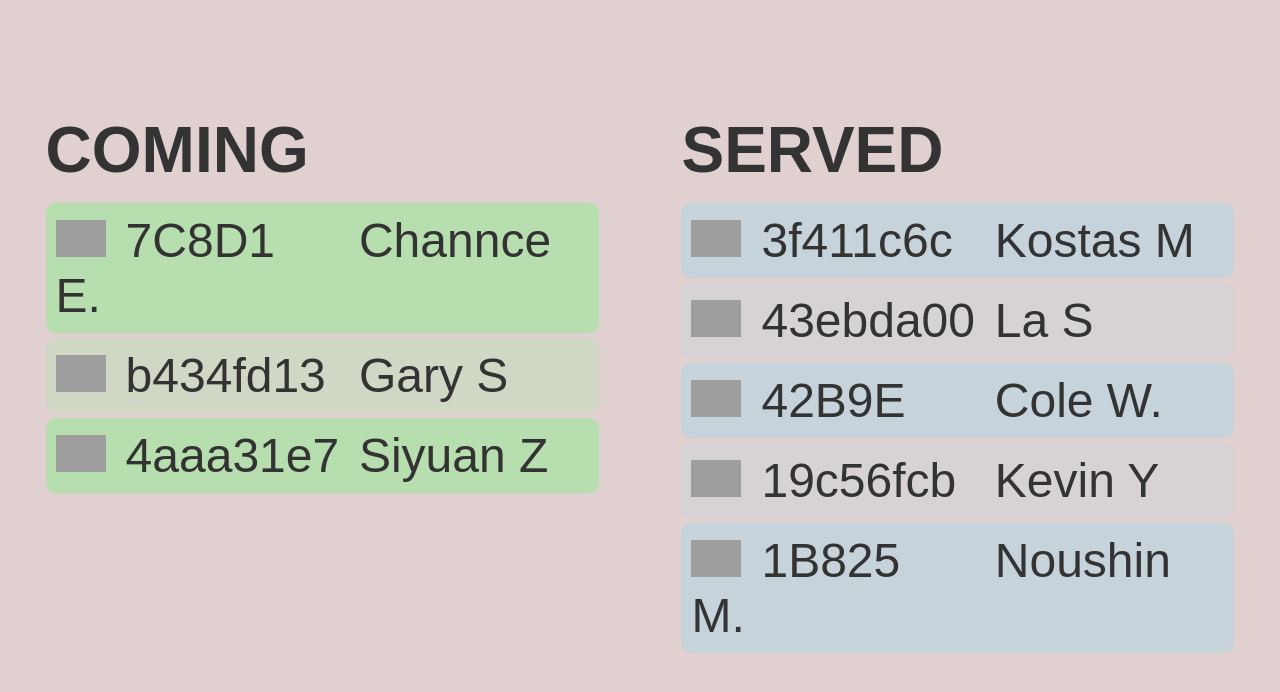
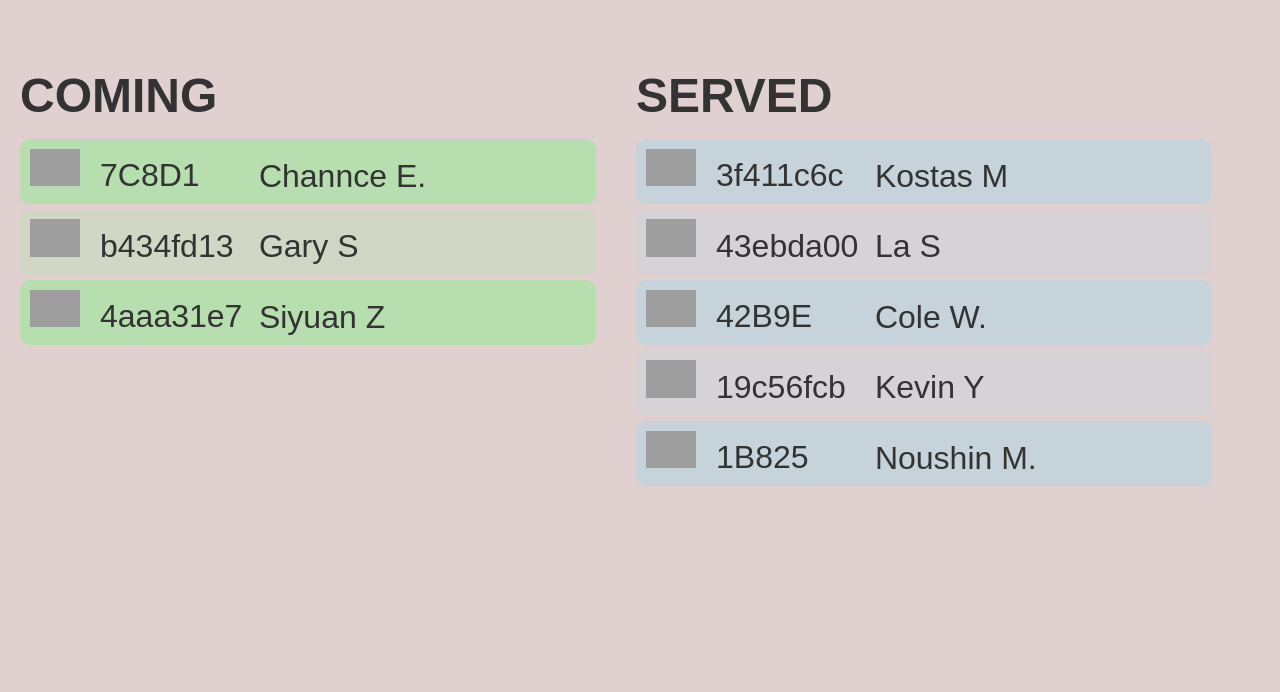
Before and after one commit to virtualkitchenco/demopages, a website: page externalScreen.html in a window 1280 px wide. Drawn offline with Linux system fonts and the light colour scheme; grey boxes are pictures that could not be loaded; a web font is replaced by a local one.

Commit message:
new style

```diff
--- a/externalScreen.html
+++ b/externalScreen.html
@@ -13,16 +13,36 @@
             color: #333;
             display: flex;
             justify-content: center;
-            align-items: center;
-            height: 100vh;
-            margin: 0;
         }
 
-        .container {
-            display: flex;
-            justify-content: space-between;
-            width: 96%;
-            height: 90%;
+        .container, .image-container {
+            display: none; /* Initially hide all containers */
+            width: 100vw; /* Full viewport width */
+            height: 100vh; /* Full viewport height */
+            position: absolute;
+            transition: opacity 1s ease-in-out; /* Smooth transition */
+        }
+
+        .image-container {
+            display: flex; /* Ensure it's displayed as a flex container */
+            width: 100vw; /* Full viewport width */
+            height: 100vh; /* Full viewport height */
+            justify-content: center;
+            align-items: center;
+            position: fixed; /* Use fixed to ensure it covers the entire screen */
+            top: 0; /* Align to the top of the viewport */
+            left: 0; /* Align to the left of the viewport */
+        }
+
+        .active {
+            display: flex; /* Show active container */
+            opacity: 1;
+        }
+
+        .image-container img {
+            width: 100%; /* Full width */
+            height: 100%; /* Full height */
+            object-fit: cover; /* Ensures the image covers the container, cropping if necessary */
         }
 
         .column {
@@ -32,7 +52,7 @@
         }
 
         h2 {
-            font-size: 4em;
+            font-size: 3em;
             margin-bottom: 10px;
             display: flex;
             justify-content: space-between;
@@ -44,7 +64,7 @@
         }
 
         li {
-            font-size: 3em;
+            font-size: 2em;
             margin: 5px 0;
             padding: 10px;
             background-color: rgba(144, 238, 144, 0.4); /* Existing background color */
@@ -53,6 +73,7 @@
             transition: opacity 0.5s; /* Transition for fade-in */
             align-items: center; /* Center content vertically */
         }
+
         #ready-orders li {
             background-color: rgba(173, 216, 230, 0.6); /* Light blue background */
         }
@@ -66,7 +87,7 @@
 
         .display-id-span {
             display: inline-block;
-            width: 220px; /* Adjust width as needed */
+            width: 150px; /* Adjust width as needed */
         }
 
         .eta-span {
@@ -79,7 +100,7 @@
     </style>
 </head>
 <body>
-    <div class="container">
+    <div class="container active" id="order-list-container">
         <div class="column">
             <h2><span>COMING</span></h2>
             <ul id="in-progress-orders"></ul>
@@ -88,6 +109,12 @@
             <h2><span>SERVED</span></h2>
             <ul id="ready-orders"></ul>
         </div>
+    </div>
+    <div class="image-container" id="ad-image-container">
+        <img src="images/ad.png" alt="Ad Image">
+    </div>
+    <div class="image-container" id="menu-image-container">
+        <img src="images/menu.png" alt="Menu Image">
     </div>
     <script>
         const updateOrders = (inProgressOrders, readyOrders) => {
@@ -162,12 +189,39 @@
                 readyOrdersDom.appendChild(li);
             });
         }
+
+        const cycleDisplays = () => {
+            const containers = [
+                document.getElementById('order-list-container'),
+                document.getElementById('ad-image-container'),
+                document.getElementById('menu-image-container')
+            ];
+            let currentIndex = -1; // Start at -1 so the first increment sets it to 0
+
+            const showNextContainer = () => {
+                containers.forEach((container, index) => {
+                    container.classList.remove('active');
+                    container.style.opacity = 0;
+                });
+
+                currentIndex = (currentIndex + 1) % containers.length;
+                containers[currentIndex].classList.add('active');
+                containers[currentIndex].style.opacity = 1;
+
+                const displayDurations = [20000, 5000, 10000];
+                setTimeout(showNextContainer, displayDurations[currentIndex]);
+            };
+
+            showNextContainer();
+        };
+
         document.addEventListener('DOMContentLoaded', () => {
             fetch('courier-orders.json')
                 .then(response => response.json())
                 .then(data => {
                     window.data = data;
                     updateOrders(data.inProgressOrders, data.readyOrders);
+                    cycleDisplays();
                 })
                 .catch(error => console.error('Error fetching data:', error));
         });
```
Also changed, not shown: 2 other files.
